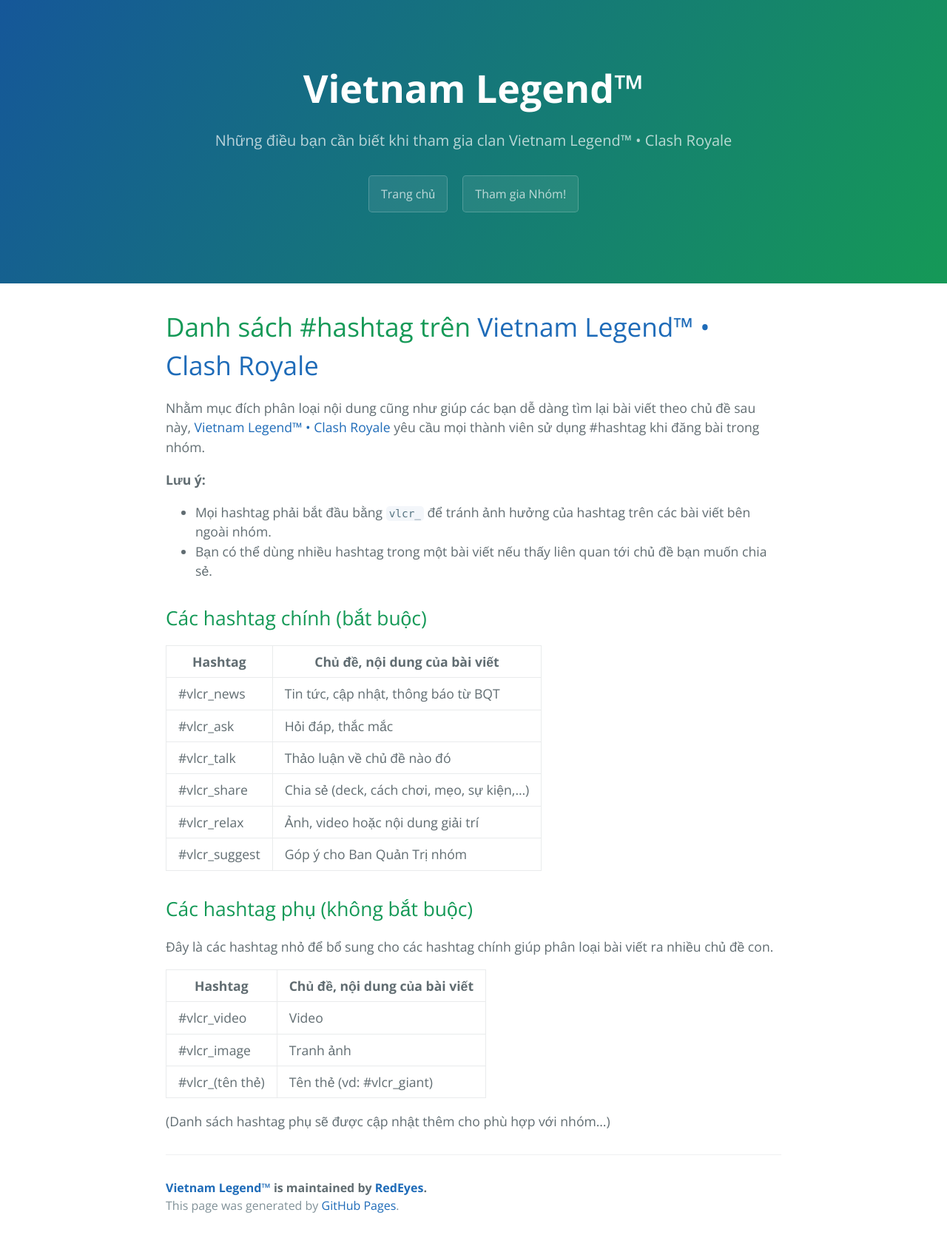
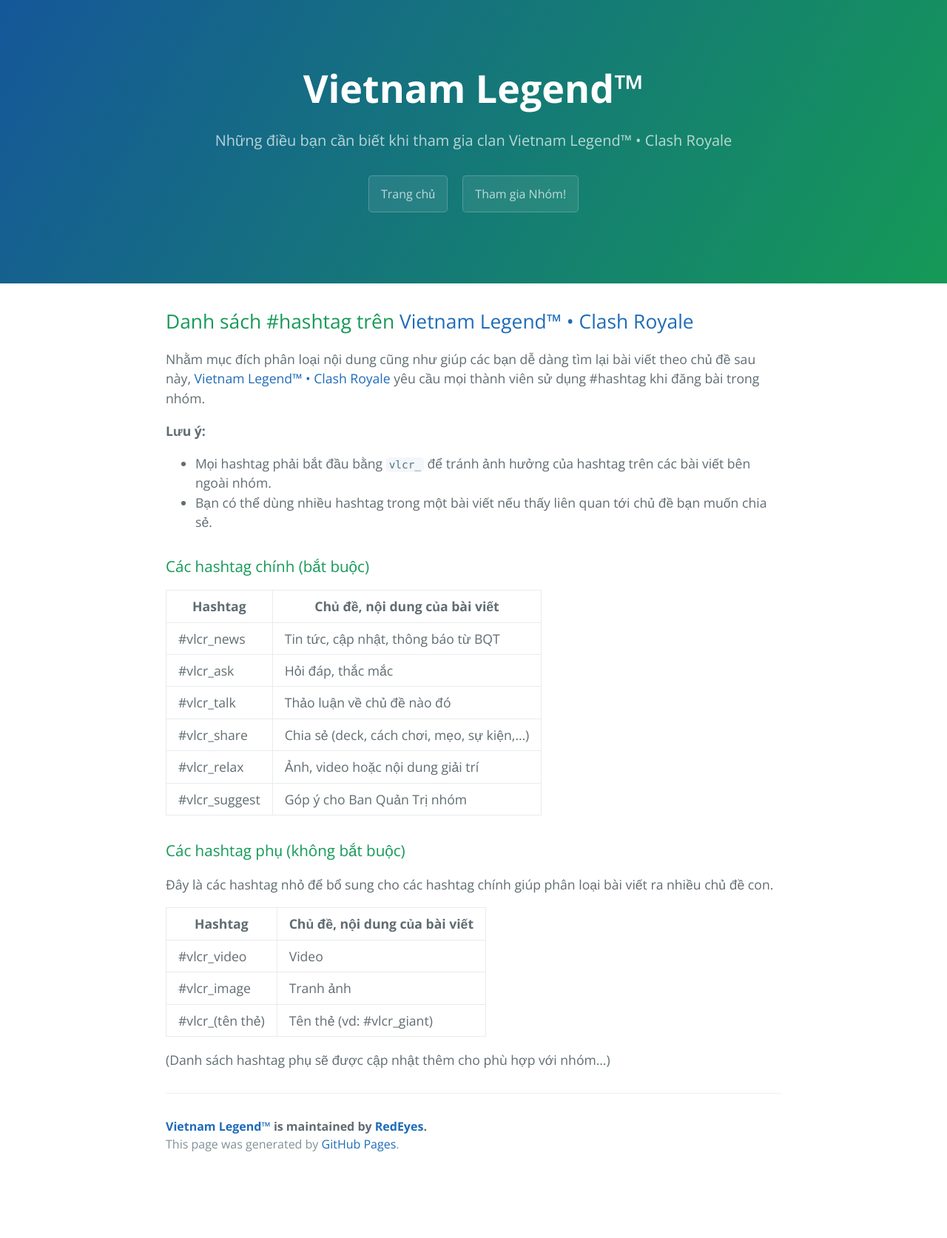
Before and after one commit to VietnamLegend/vietnamlegend.github.io, a Jekyll site: the page built from hashtags.md, in a window 1280 px wide. Shown: the whole page at 74% size. Built offline with Jekyll 4.4.1, drawn with Linux system fonts in a browser that asks for light colours; our own code applies the rules of GitHub Pages for plain Markdown files; after the commit the page ends 1590 px from its top, so only the background shows below that.

Commit message:
Update hashtags.md

```diff
--- a/hashtags.md
+++ b/hashtags.md
@@ -1,4 +1,4 @@
-# Danh sách #hashtag trên [Vietnam Legend™ • Clash Royale](https://www.facebook.com/groups/vlcr2019/)
+## Danh sách #hashtag trên [Vietnam Legend™ • Clash Royale](https://www.facebook.com/groups/vlcr2019/)
 
 Nhằm mục đích phân loại nội dung cũng như giúp các bạn dễ dàng tìm lại bài viết theo chủ đề sau này, [Vietnam Legend™ • Clash Royale](https://www.facebook.com/groups/vlcr2019/) yêu cầu mọi thành viên sử dụng #hashtag khi đăng bài trong nhóm.
 
@@ -6,7 +6,7 @@
 - Mọi hashtag phải bắt đầu bằng `vlcr_` để tránh ảnh hưởng của hashtag trên các bài viết bên ngoài nhóm.
 - Bạn có thể dùng nhiều hashtag trong một bài viết nếu thấy liên quan tới chủ đề bạn muốn chia sẻ.
 
-## Các hashtag chính (bắt buộc)
+### Các hashtag chính (bắt buộc)
 
 | Hashtag            | Chủ đề, nội dung của bài viết                    |
 |--------------------|--------------------------------------------------|
@@ -17,7 +17,7 @@
 | #vlcr_relax        | Ảnh, video hoặc nội dung giải trí                |
 | #vlcr_suggest      | Góp ý cho Ban Quản Trị nhóm                      |
 
-## Các hashtag phụ (không bắt buộc)
+### Các hashtag phụ (không bắt buộc)
 
 Đây là các hashtag nhỏ để bổ sung cho các hashtag chính giúp phân loại bài viết ra nhiều chủ đề con.
 
```
